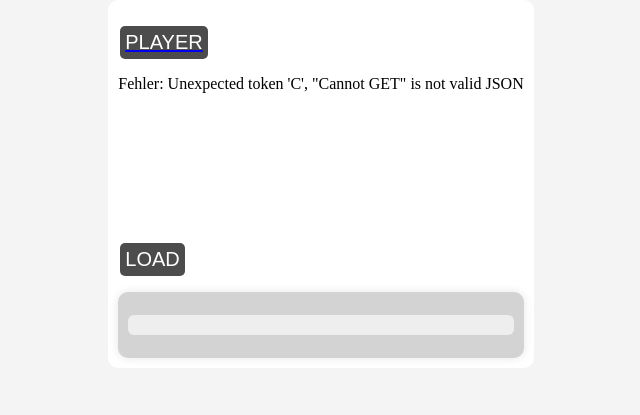
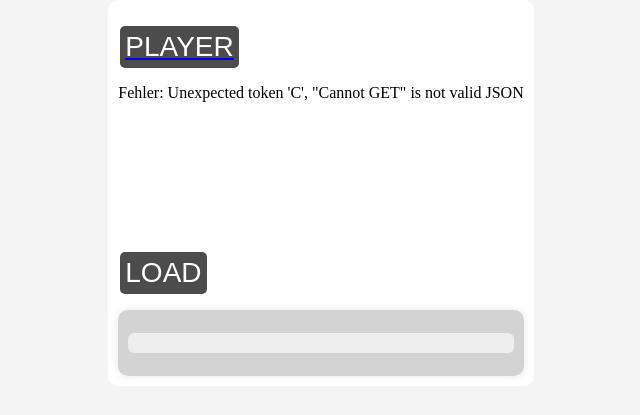
Before and after one commit to HaraldRau/radiopi, a Python web app: template webinterface/templates/verzeichnisbaum.html in a window 1280 px wide. Shown: the top 415 px of the page, without its empty margins (319-959 px from the left). Run offline with Jinja, Linux system fonts and the light colour scheme; the template is opened without the code that fills it, so the values that code supplies are empty.

Commit message:
Update verzeichnisbaum.html

```diff
--- a/webinterface/templates/verzeichnisbaum.html
+++ b/webinterface/templates/verzeichnisbaum.html
@@ -22,7 +22,7 @@ body {
 			text-align: center;
 			text-decoration: none;
 			display: inline-block;
-			font-size: 20px;
+			font-size: 28px;
 			margin: 2px;
 			cursor: pointer;
 			display: flex;
```
